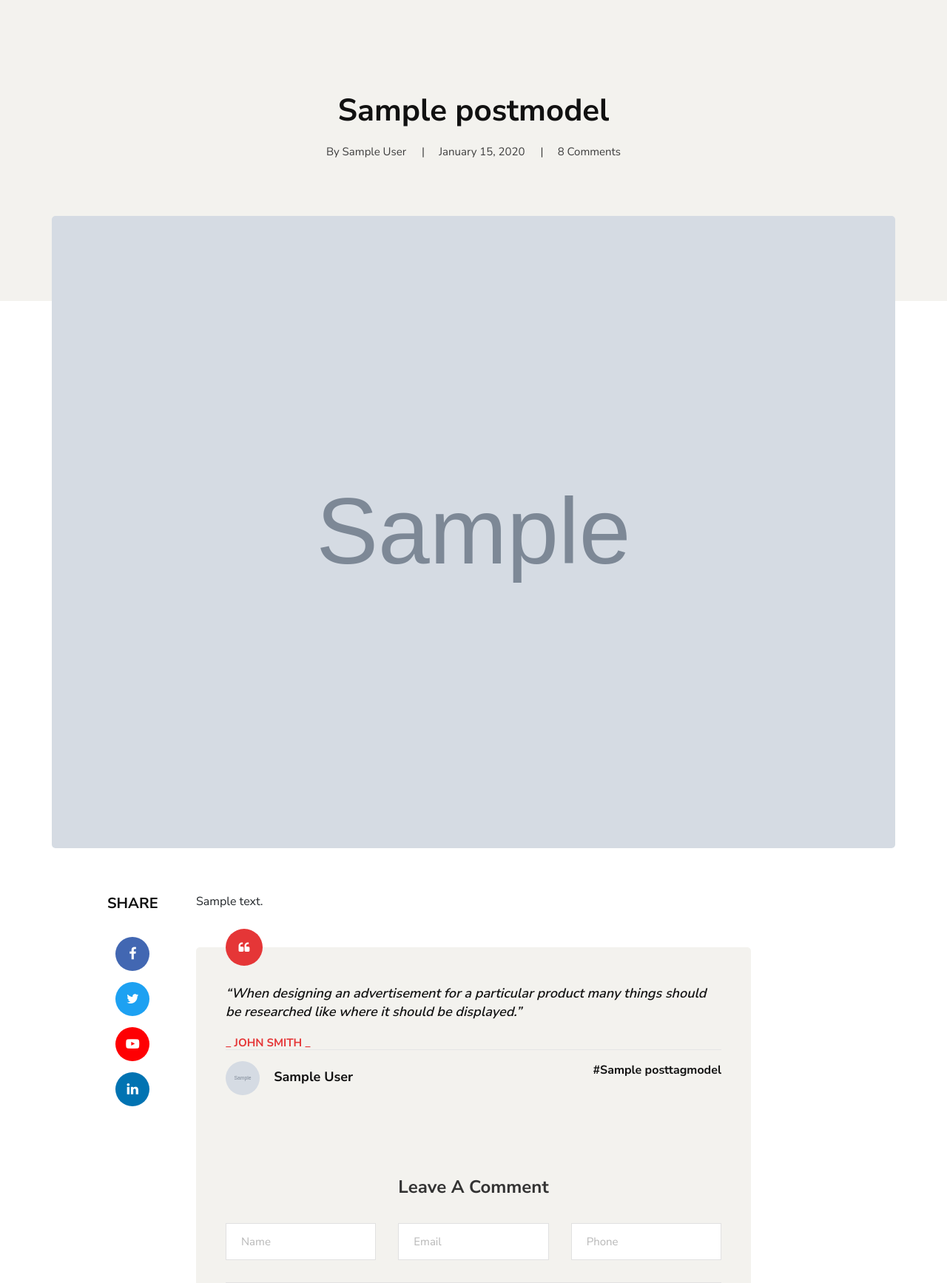
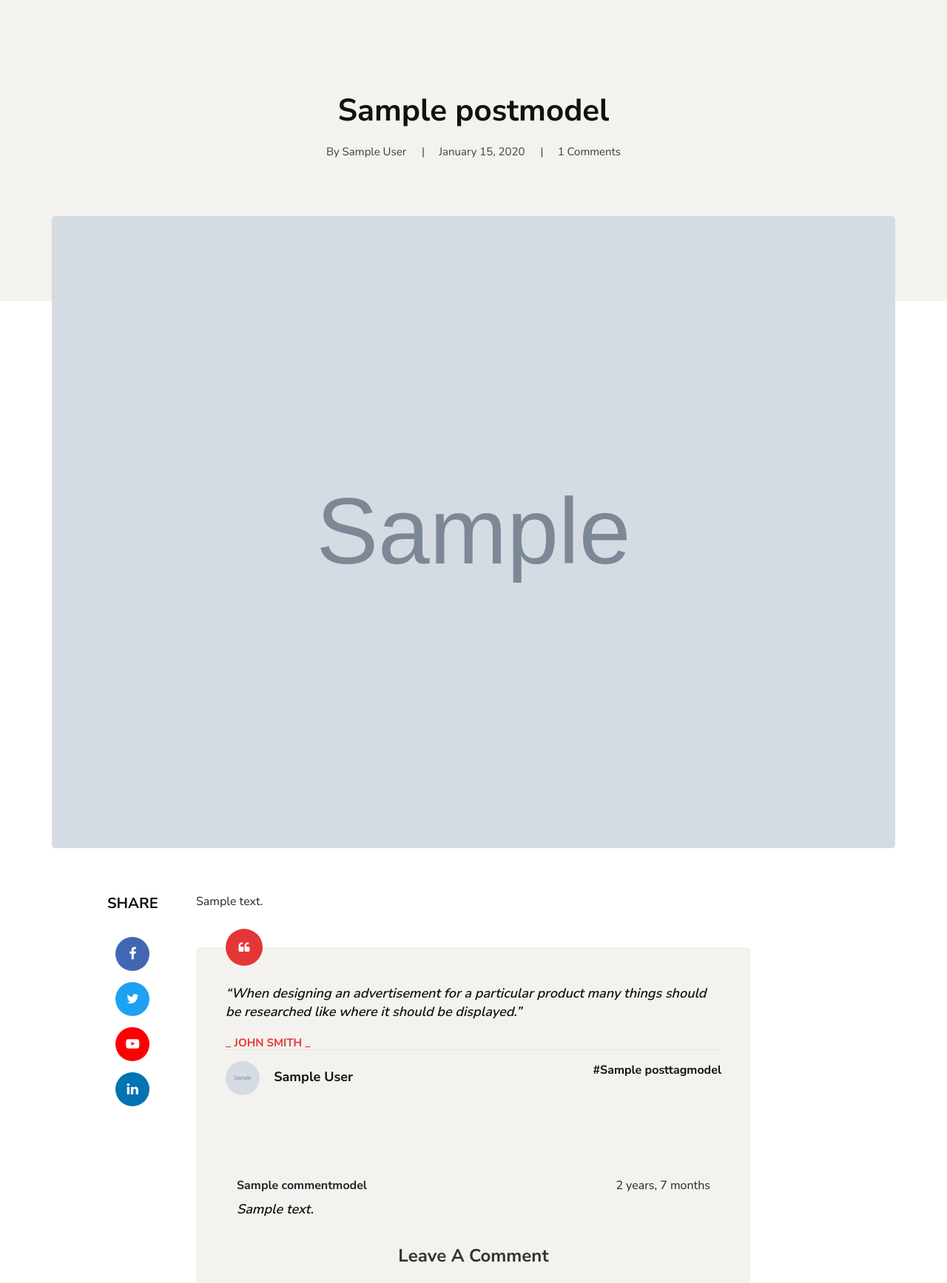
Before and after one commit to dilshod-81/online_shop, a Django app: page /blog/1/post/ in a window 1280 px wide. Shown: the part 131-1866 px from the top of the page at 74% size. Run offline with Django 4.2, Linux system fonts and the light colour scheme; tables that the repository leaves empty hold one stand-in row (values such as "Sample post"); grey boxes marked "Sample" are stand-in pictures; some libraries are stand-ins or nearby versions.

Commit message:
blog comment done

```diff
--- a/assets/css/style.css
+++ b/assets/css/style.css
@@ -3064,7 +3064,7 @@ ol {
 	color: #111111;
 	font-size: 18px;
 	font-weight: 600;
-	font-style: italic;
+    font-style: italic;
 	margin-bottom: 20px;
 }
 
--- a/blogs/models.py
+++ b/blogs/models.py
@@ -61,7 +61,7 @@ class CommentModel(models.Model):
 
 
     def __str__(self):
-        return self.name
+        return f"{self.name}\n{self.email}\n{self.phone}\n{self.comment}"
 
     class Meta:
         verbose_name = _('comment')
--- a/blogs/urls.py
+++ b/blogs/urls.py
@@ -1,11 +1,12 @@
 from django.urls import path
-from .views import PostListView, PostDetailView
+from .views import PostListView, PostDetailView, CommentCreateView
 
 app_name = 'blogs'
 
 
 urlpatterns = [
     path('', PostListView.as_view(), name='posts'),
-    path('<int:pk>/post/', PostDetailView.as_view(), name='detail')
+    path('<int:pk>/post/', PostDetailView.as_view(), name='detail'),
+    path('<int:pk>/comment/', CommentCreateView.as_view(), name='comment')
 
 ]
--- a/blogs/views.py
+++ b/blogs/views.py
@@ -1,6 +1,7 @@
-from django.shortcuts import render
-from django.views.generic import ListView, DetailView
+from django.shortcuts import render, reverse, get_object_or_404
+from django.views.generic import ListView, DetailView, CreateView
 from .models import PostModel
+from .forms import CommentModelForm
 
 class PostListView(ListView):
     template_name = 'blog.html'
@@ -15,3 +16,17 @@ class PostListView(ListView):
 class PostDetailView(DetailView):
     model = PostModel
     template_name = 'blog-detail.html'
+
+
+class CommentCreateView(CreateView):
+    form_class = CommentModelForm
+
+    def form_valid(self, form):
+        print(form.instance)
+        form.instance.post = get_object_or_404(PostModel, pk=self.kwargs.get('pk'))
+        return super().form_valid(form)
+
+
+
+    def get_success_url(self):
+       return reverse('blogs:detail', kwargs={'pk':self.kwargs.get('pk')}) #/blogs/detail/3/
--- a/templates/blog-detail.html
+++ b/templates/blog-detail.html
@@ -12,7 +12,9 @@
                         <ul>
                             <li>By {{object.auther.full_name}}</li>
                             <li>{{object.created_at|date:"F d, Y"}} </li>
-                            <li>8 Comments</li>
+                            {% if object.comments.values %}
+                                <li> {{ object.comments.values.count}} Comments</li>
+                            {% endif %}
                         </ul>
                     </div>
                 </div>
@@ -76,9 +78,9 @@
                             <div class="row">
 
                                     {% if object.get_next_by_created_at %}
-
                                         <div class="col-lg-6 col-md-6 col-sm-6">
-                                            <a href="{% url 'blogs:detail' pk=object.get_next_by_created_at.pk %}" class="blog__details__btns__item">
+                                            <a href="{% url 'blogs:detail' pk=object.get_next_by_created_at.pk %}"
+                                                class="blog__details__btns__item">
                                                 <p><span class="arrow_left"></span> Previous Pod</p>
                                                 <h5>{{ object.get_next_by_created_at.title }}</h5>
                                             </a>
@@ -86,7 +88,8 @@
                                     {% endif %}
                                     {% if object.get_previous_by_created_at %}
                                         <div class="col-lg-6 col-md-6 col-sm-6 {% if not object.get_next_by_created_at %}offset-6{% endif %}">
-                                            <a href="{% url 'blogs:detail' pk=object.get_previous_by_created_at.pk %}" class="blog__details__btns__item blog__details__btns__item--next">
+                                            <a href="{% url 'blogs:detail' pk=object.get_previous_by_created_at.pk %}"
+                                                class="blog__details__btns__item blog__details__btns__item--next">
                                                 <p>Next Pod <span class="arrow_right"></span></p>
                                                 <h5>{{ object.get_previous_by_created_at.title }}</h5>
                                             </a>
@@ -94,21 +97,37 @@
                                     {% endif %}
                             </div>
                         </div>
+
+                        <div class="container">
+                            {% for comment in object.comments.values %}
+                                <div class="row mb-3">
+                                    <div class="col-6"><strong>{{ comment.name }}</strong></div>
+                                    <div class="col-6 text-right">{{ comment.created_at|timesince }}</div>
+                                    <div class="col-12 mt-2">
+                                        <p>
+                                            {{ comment.comment }}
+                                        </p>
+                                    </div>
+                                </div>
+                            {% endfor %}
+
+                        </div>
                         <div class="blog__details__comment">
                             <h4>Leave A Comment</h4>
-                            <form action="#">
+                            <form action="{% url 'blogs:comment' pk=object.pk %}" method="post">
+                                {% csrf_token %}
                                 <div class="row">
                                     <div class="col-lg-4 col-md-4">
-                                        <input type="text" placeholder="Name">
+                                        <input name="name" type="text" placeholder="Name">
                                     </div>
                                     <div class="col-lg-4 col-md-4">
-                                        <input type="text" placeholder="Email">
+                                        <input name="email" type="text" placeholder="Email">
                                     </div>
                                     <div class="col-lg-4 col-md-4">
-                                        <input type="text" placeholder="Phone">
+                                        <input name="phone" type="text" placeholder="Phone">
                                     </div>
                                     <div class="col-lg-12 text-center">
-                                        <textarea placeholder="Comment"></textarea>
+                                        <textarea name="comment" placeholder="Comment"></textarea>
                                         <button type="submit" class="site-btn">Post Comment</button>
                                     </div>
                                 </div>
```
Also changed, not shown: blogs/forms.py (added, +9 -0 lines).
